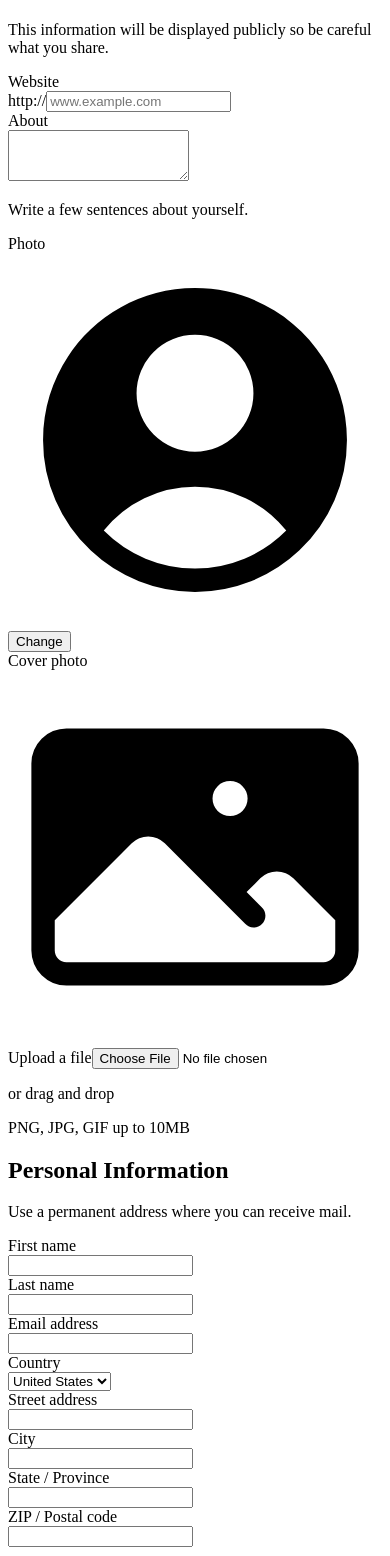
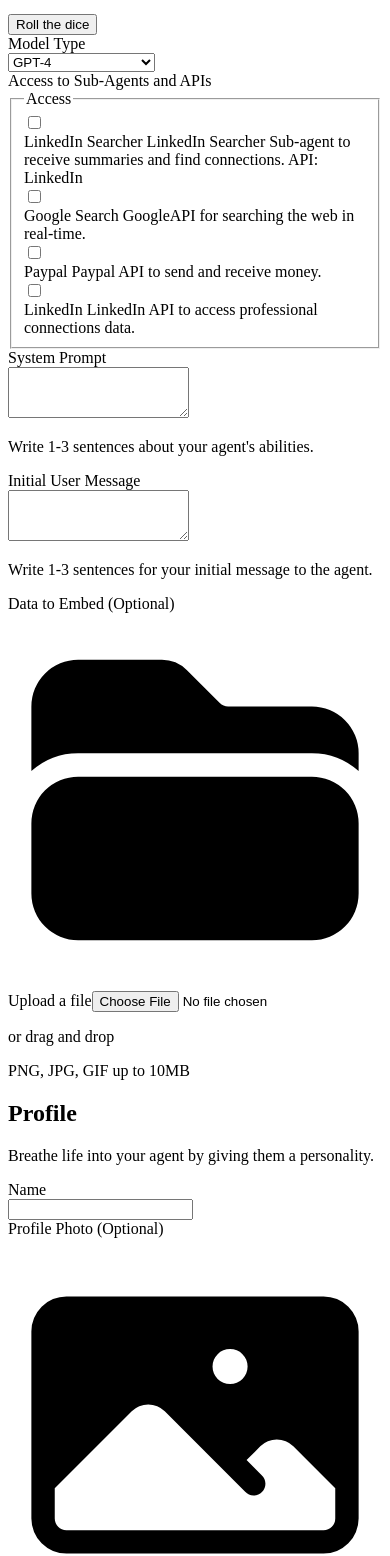
Before and after one commit to theindranet/agents-studio, a Next.js app: page /AgentBuilder in a window 390 px wide. Shown: the part 152-1708 px from the top of the page. Built offline with nearby package versions, Linux system fonts and the light colour scheme.

Commit message:
Update so form is context-relevant

```diff
--- a/pages/AgentBuilder.js
+++ b/pages/AgentBuilder.js
@@ -1,43 +1,137 @@
-import { PhotoIcon, UserCircleIcon } from '@heroicons/react/24/solid'
-import Combobox from '@/components/Combobox'
+import { FolderIcon, PhotoIcon, UserCircleIcon } from '@heroicons/react/24/solid'
 
 export default function AgentBuilder() {
   return (
     <>
-      <h2>Build your agent!</h2>
       <form className="container p-10">
+        <h2 className="pb-10">Build your agent!</h2>
         <div className="space-y-12">
           <div className="grid grid-cols-1 gap-x-8 gap-y-10 border-b border-gray-900/10 pb-12 md:grid-cols-3">
-            <Combobox />
             <div>
-              <h2 className="text-base font-semibold leading-7 text-gray-900">Profile</h2>
-              <p className="mt-1 text-sm leading-6 text-gray-600">
-                This information will be displayed publicly so be careful what you share.
+              <h2 className="text-base font-semibold leading-7 text-gray-900">Configuration</h2>
+              <p className="pb-2 mt-1 text-sm leading-6 text-gray-600">
+                This information will be shared with the owner of the model you choose to use.
               </p>
+              <button
+              type="button"
+              className="rounded-md bg-white px-3 py-3 text-sm font-semibold text-gray-900 shadow-sm ring-1 ring-inset ring-gray-300 hover:bg-gray-50"
+            >
+              Roll the dice
+            </button>
             </div>
 
             <div className="grid max-w-2xl grid-cols-1 gap-x-6 gap-y-8 sm:grid-cols-6 md:col-span-2">
-              <div className="sm:col-span-4">
-                <label htmlFor="website" className="block text-sm font-medium leading-6 text-gray-900">
-                  Website
+
+              <div className="sm:col-span-full">
+                <label htmlFor="model" className="block text-sm font-medium leading-6 text-gray-900">
+                  Model Type
                 </label>
                 <div className="mt-2">
-                  <div className="flex rounded-md shadow-sm ring-1 ring-inset ring-gray-300 focus-within:ring-2 focus-within:ring-inset focus-within:ring-indigo-600 sm:max-w-md">
-                    <span className="flex select-none items-center pl-3 text-gray-500 sm:text-sm">http://</span>
-                    <input
-                      type="text"
-                      name="website"
-                      id="website"
-                      className="block flex-1 border-0 bg-transparent py-1.5 pl-1 text-gray-900 placeholder:text-gray-400 focus:ring-0 sm:text-sm sm:leading-6"
-                      placeholder="www.example.com"
-                    />
-                  </div>
+                  <select
+                    id="model"
+                    name="model"
+                    autoComplete="model-name"
+                    className="block w-full rounded-md border-0 py-1.5 text-gray-900 shadow-sm ring-1 ring-inset ring-gray-300 focus:ring-2 focus:ring-inset focus:ring-indigo-600 sm:max-w-xs sm:text-sm sm:leading-6"
+                  >
+                    <option>GPT-4</option>
+                    <option>GPT-3.5</option>
+                    <option>llama_65B_q4</option>
+                    <option>vicuna_13B_v1.1_q4</option>
+                  </select>
                 </div>
               </div>
 
+              <div className="sm:col-span-3">
+                <label htmlFor="country" className="block text-sm font-medium leading-6 text-gray-900">
+                  Access to Sub-Agents and APIs
+                </label>
+                <div className="mt-2">
+                <fieldset>
+                  <legend className="sr-only">Access</legend>
+                  <div className="space-y-5">
+                    <div className="relative flex items-start">
+                      <div className="flex h-6 items-center">
+                        <input
+                          id="comments"
+                          aria-describedby="comments-description"
+                          name="comments"
+                          type="checkbox"
+                          className="h-4 w-4 rounded border-gray-300 text-indigo-600 focus:ring-indigo-600"
+                        />
+                      </div>
+                      <div className="ml-3 text-sm leading-6">
+                        <label htmlFor="comments" className="font-medium text-gray-900">
+                          LinkedIn Searcher
+                        </label>{' '}
+                        <span id="comments-description" className="text-gray-500">
+                          <span className="sr-only">LinkedIn Searcher </span>Sub-agent to receive summaries and find connections. API: LinkedIn
+                        </span>
+                      </div>
+                    </div>
+                    <div className="relative flex items-start">
+                      <div className="flex h-6 items-center">
+                        <input
+                          id="candidates"
+                          aria-describedby="candidates-description"
+                          name="candidates"
+                          type="checkbox"
+                          className="h-4 w-4 rounded border-gray-300 text-indigo-600 focus:ring-indigo-600"
+                        />
+                      </div>
+                      <div className="ml-3 text-sm leading-6">
+                        <label htmlFor="candidates" className="font-medium text-gray-900">
+                          Google Search
+                        </label>{' '}
+                        <span id="candidates-description" className="text-gray-500">
+                          <span className="sr-only">Google</span>API for searching the web in real-time.
+                        </span>
+                      </div>
+                    </div>
+                    <div className="relative flex items-start">
+                      <div className="flex h-6 items-center">
+                        <input
+                          id="offers"
+                          aria-describedby="offers-description"
+                          name="offers"
+                          type="checkbox"
+                          className="h-4 w-4 rounded border-gray-300 text-indigo-600 focus:ring-indigo-600"
+                        />
+                      </div>
+                      <div className="ml-3 text-sm leading-6">
+                        <label htmlFor="offers" className="font-medium text-gray-900">
+                          Paypal
+                        </label>{' '}
+                        <span id="offers-description" className="text-gray-500">
+                          <span className="sr-only">Paypal </span>API to send and receive money.
+                        </span>
+                      </div>
+                    </div>
+                    <div className="relative flex items-start">
+                      <input
+                          id="candidates"
+                          aria-describedby="candidates-description"
+                          name="candidates"
+                          type="checkbox"
+                          className="h-4 w-4 rounded border-gray-300 text-indigo-600 focus:ring-indigo-600"
+                        />
+                      <div className="ml-3 text-sm leading-6">
+                        <label htmlFor="offers" className="font-medium text-gray-900">
+                          LinkedIn
+                        </label>{' '}
+                        <span id="offers-description" className="text-gray-500">
+                          <span className="sr-only">LinkedIn </span>API to access professional connections data.
+                        </span>
+                      </div>
+                    </div>
+                  </div>
+                </fieldset>
+                </div>
+              </div>
+
+
               <div className="col-span-full">
                 <label htmlFor="about" className="block text-sm font-medium leading-6 text-gray-900">
-                  About
+                  System Prompt
                 </label>
                 <div className="mt-2">
                   <textarea
@@ -48,31 +142,34 @@ export default function AgentBuilder() {
                     defaultValue={''}
                   />
                 </div>
-                <p className="mt-3 text-sm leading-6 text-gray-600">Write a few sentences about yourself.</p>
+                <p className="mt-3 text-sm leading-6 text-gray-600">Write 1-3 sentences about your agent's abilities.</p>
               </div>
 
+
+
               <div className="col-span-full">
-                <label htmlFor="photo" className="block text-sm font-medium leading-6 text-gray-900">
-                  Photo
+                <label htmlFor="about" className="block text-sm font-medium leading-6 text-gray-900">
+                  Initial User Message
                 </label>
-                <div className="mt-2 flex items-center gap-x-3">
-                  <UserCircleIcon className="h-12 w-12 text-gray-300" aria-hidden="true" />
-                  <button
-                    type="button"
-                    className="rounded-md bg-white px-2.5 py-1.5 text-sm font-semibold text-gray-900 shadow-sm ring-1 ring-inset ring-gray-300 hover:bg-gray-50"
-                  >
-                    Change
-                  </button>
+                <div className="mt-2">
+                  <textarea
+                    id="about"
+                    name="about"
+                    rows={3}
+                    className="block w-full rounded-md border-0 py-1.5 text-gray-900 shadow-sm ring-1 ring-inset ring-gray-300 placeholder:text-gray-400 focus:ring-2 focus:ring-inset focus:ring-indigo-600 sm:text-sm sm:leading-6"
+                    defaultValue={''}
+                  />
                 </div>
+                <p className="mt-3 text-sm leading-6 text-gray-600">Write 1-3 sentences for your initial message to the agent.</p>
               </div>
 
               <div className="col-span-full">
                 <label htmlFor="cover-photo" className="block text-sm font-medium leading-6 text-gray-900">
-                  Cover photo
+                  Data to Embed (Optional)
                 </label>
                 <div className="mt-2 flex justify-center rounded-lg border border-dashed border-gray-900/25 px-6 py-10">
                   <div className="text-center">
-                    <PhotoIcon className="mx-auto h-12 w-12 text-gray-300" aria-hidden="true" />
+                    <FolderIcon className="mx-auto h-12 w-12 text-gray-300" aria-hidden="true" />
                     <div className="mt-4 flex text-sm leading-6 text-gray-600">
                       <label
                         htmlFor="file-upload"
@@ -92,137 +189,61 @@ export default function AgentBuilder() {
 
           <div className="grid grid-cols-1 gap-x-8 gap-y-10 border-b border-gray-900/10 pb-12 md:grid-cols-3">
             <div>
-              <h2 className="text-base font-semibold leading-7 text-gray-900">Personal Information</h2>
-              <p className="mt-1 text-sm leading-6 text-gray-600">Use a permanent address where you can receive mail.</p>
+              <h2 className="text-base font-semibold leading-7 text-gray-900">Profile</h2>
+              <p className="mt-1 text-sm leading-6 text-gray-600">Breathe life into your agent by giving them a personality.</p>
             </div>
 
             <div className="grid max-w-2xl grid-cols-1 gap-x-6 gap-y-8 sm:grid-cols-6 md:col-span-2">
               <div className="sm:col-span-3">
-                <label htmlFor="first-name" className="block text-sm font-medium leading-6 text-gray-900">
-                  First name
+                <label htmlFor="name" className="block text-sm font-medium leading-6 text-gray-900">
+                  Name
                 </label>
                 <div className="mt-2">
                   <input
                     type="text"
-                    name="first-name"
-                    id="first-name"
+                    name="name"
+                    id="name"
                     autoComplete="given-name"
                     className="block w-full rounded-md border-0 py-1.5 text-gray-900 shadow-sm ring-1 ring-inset ring-gray-300 placeholder:text-gray-400 focus:ring-2 focus:ring-inset focus:ring-indigo-600 sm:text-sm sm:leading-6"
                   />
                 </div>
               </div>
 
-              <div className="sm:col-span-3">
-                <label htmlFor="last-name" className="block text-sm font-medium leading-6 text-gray-900">
-                  Last name
+              <div className="col-span-full">
+                <label htmlFor="photo" className="block text-sm font-medium leading-6 text-gray-900">
+                  Profile Photo (Optional)
+                </label>
+                <div className="mt-2 flex items-center gap-x-3">
+                  <PhotoIcon className="h-12 w-12 text-gray-300" aria-hidden="true" />
+                  <button
+                    type="button"
+                    className="rounded-md bg-white px-2.5 py-1.5 text-sm font-semibold text-gray-900 shadow-sm ring-1 ring-inset ring-gray-300 hover:bg-gray-50"
+                  >
+                    Upload
+                  </button>
+                </div>
+                <p className="mt-3 text-sm leading-6 text-gray-600">An image will be auto-generated if left blank</p>
+              </div>
+
+              <div className="col-span-full">
+                <label htmlFor="tone" className="block text-sm font-medium leading-6 text-gray-900">
+                  Tone (Optional)
                 </label>
                 <div className="mt-2">
                   <input
                     type="text"
-                    name="last-name"
-                    id="last-name"
-                    autoComplete="family-name"
+                    name="tone"
+                    id="tone"
+                    autoComplete="tone"
                     className="block w-full rounded-md border-0 py-1.5 text-gray-900 shadow-sm ring-1 ring-inset ring-gray-300 placeholder:text-gray-400 focus:ring-2 focus:ring-inset focus:ring-indigo-600 sm:text-sm sm:leading-6"
                   />
                 </div>
-              </div>
-
-              <div className="sm:col-span-4">
-                <label htmlFor="email" className="block text-sm font-medium leading-6 text-gray-900">
-                  Email address
-                </label>
-                <div className="mt-2">
-                  <input
-                    id="email"
-                    name="email"
-                    type="email"
-                    autoComplete="email"
-                    className="block w-full rounded-md border-0 py-1.5 text-gray-900 shadow-sm ring-1 ring-inset ring-gray-300 placeholder:text-gray-400 focus:ring-2 focus:ring-inset focus:ring-indigo-600 sm:text-sm sm:leading-6"
-                  />
-                </div>
-              </div>
-
-              <div className="sm:col-span-3">
-                <label htmlFor="country" className="block text-sm font-medium leading-6 text-gray-900">
-                  Country
-                </label>
-                <div className="mt-2">
-                  <select
-                    id="country"
-                    name="country"
-                    autoComplete="country-name"
-                    className="block w-full rounded-md border-0 py-1.5 text-gray-900 shadow-sm ring-1 ring-inset ring-gray-300 focus:ring-2 focus:ring-inset focus:ring-indigo-600 sm:max-w-xs sm:text-sm sm:leading-6"
-                  >
-                    <option>United States</option>
-                    <option>Canada</option>
-                    <option>Mexico</option>
-                  </select>
-                </div>
-              </div>
-
-              <div className="col-span-full">
-                <label htmlFor="street-address" className="block text-sm font-medium leading-6 text-gray-900">
-                  Street address
-                </label>
-                <div className="mt-2">
-                  <input
-                    type="text"
-                    name="street-address"
-                    id="street-address"
-                    autoComplete="street-address"
-                    className="block w-full rounded-md border-0 py-1.5 text-gray-900 shadow-sm ring-1 ring-inset ring-gray-300 placeholder:text-gray-400 focus:ring-2 focus:ring-inset focus:ring-indigo-600 sm:text-sm sm:leading-6"
-                  />
-                </div>
-              </div>
-
-              <div className="sm:col-span-2 sm:col-start-1">
-                <label htmlFor="city" className="block text-sm font-medium leading-6 text-gray-900">
-                  City
-                </label>
-                <div className="mt-2">
-                  <input
-                    type="text"
-                    name="city"
-                    id="city"
-                    autoComplete="address-level2"
-                    className="block w-full rounded-md border-0 py-1.5 text-gray-900 shadow-sm ring-1 ring-inset ring-gray-300 placeholder:text-gray-400 focus:ring-2 focus:ring-inset focus:ring-indigo-600 sm:text-sm sm:leading-6"
-                  />
-                </div>
-              </div>
-
-              <div className="sm:col-span-2">
-                <label htmlFor="region" className="block text-sm font-medium leading-6 text-gray-900">
-                  State / Province
-                </label>
-                <div className="mt-2">
-                  <input
-                    type="text"
-                    name="region"
-                    id="region"
-                    autoComplete="address-level1"
-                    className="block w-full rounded-md border-0 py-1.5 text-gray-900 shadow-sm ring-1 ring-inset ring-gray-300 placeholder:text-gray-400 focus:ring-2 focus:ring-inset focus:ring-indigo-600 sm:text-sm sm:leading-6"
-                  />
-                </div>
-              </div>
-
-              <div className="sm:col-span-2">
-                <label htmlFor="postal-code" className="block text-sm font-medium leading-6 text-gray-900">
-                  ZIP / Postal code
-                </label>
-                <div className="mt-2">
-                  <input
-                    type="text"
-                    name="postal-code"
-                    id="postal-code"
-                    autoComplete="postal-code"
-                    className="block w-full rounded-md border-0 py-1.5 text-gray-900 shadow-sm ring-1 ring-inset ring-gray-300 placeholder:text-gray-400 focus:ring-2 focus:ring-inset focus:ring-indigo-600 sm:text-sm sm:leading-6"
-                  />
-                </div>
+                <p className="mt-3 text-sm leading-6 text-gray-600">The go-to tone of communication will be <b>cheerful and professional!</b></p>
               </div>
             </div>
           </div>
 
-          <div className="grid grid-cols-1 gap-x-8 gap-y-10 border-b border-gray-900/10 pb-12 md:grid-cols-3">
+          {/* <div className="grid grid-cols-1 gap-x-8 gap-y-10 border-b border-gray-900/10 pb-12 md:grid-cols-3">
             <div>
               <h2 className="text-base font-semibold leading-7 text-gray-900">Notifications</h2>
               <p className="mt-1 text-sm leading-6 text-gray-600">
@@ -324,7 +345,7 @@ export default function AgentBuilder() {
                 </div>
               </fieldset>
             </div>
-          </div>
+          </div>  */}
         </div>
 
         <div className="mt-6 flex items-center justify-end gap-x-6">
@@ -335,7 +356,7 @@ export default function AgentBuilder() {
             type="submit"
             className="rounded-md bg-indigo-600 px-3 py-2 text-sm font-semibold text-white shadow-sm hover:bg-indigo-500 focus-visible:outline focus-visible:outline-2 focus-visible:outline-offset-2 focus-visible:outline-indigo-600"
           >
-            Save
+            Start Evals
           </button>
         </div>
       </form>
```
Also changed, not shown: app/left-panel.js (+5 -3 lines), app/page.js (+4 -4 lines), components/Combobox.js (deleted, +0 -71 lines), pages/Agents.js (+16 -50 lines), test/data.js (added, +77 -0 lines).
